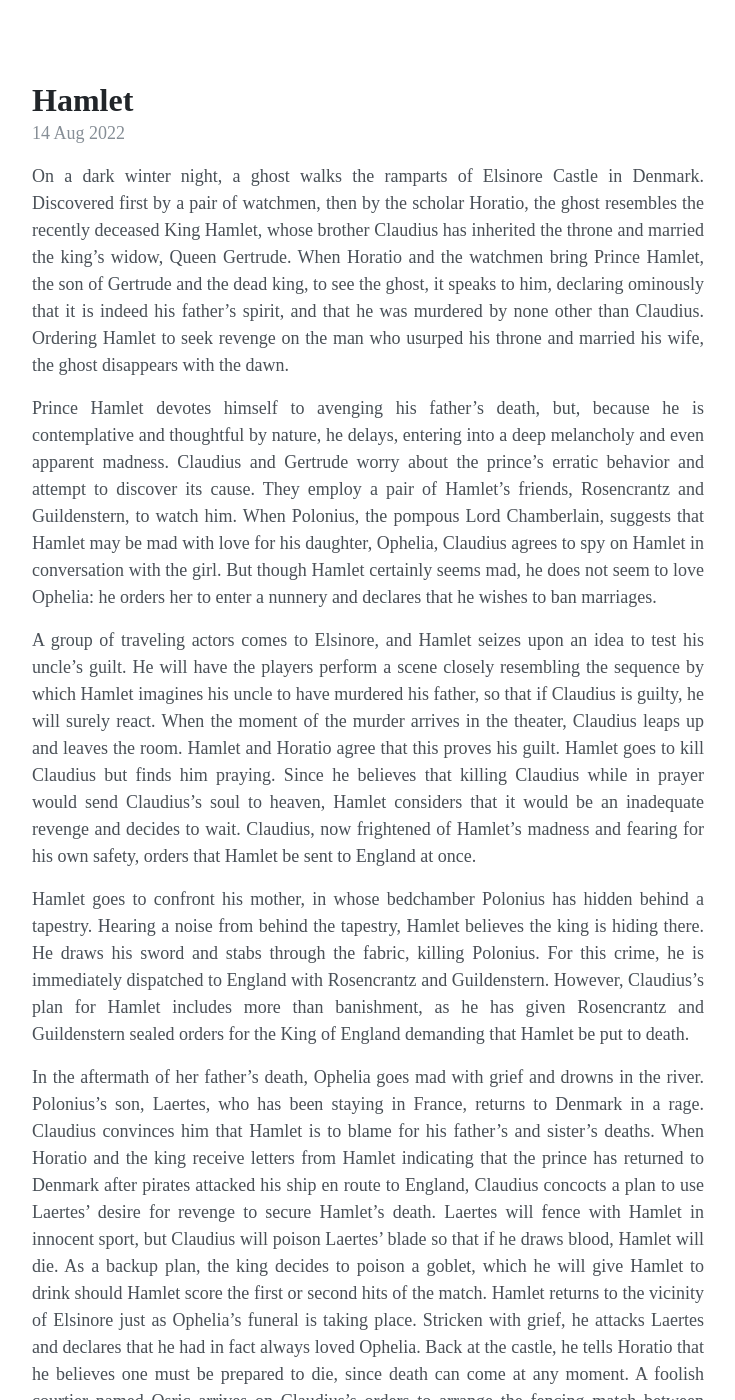
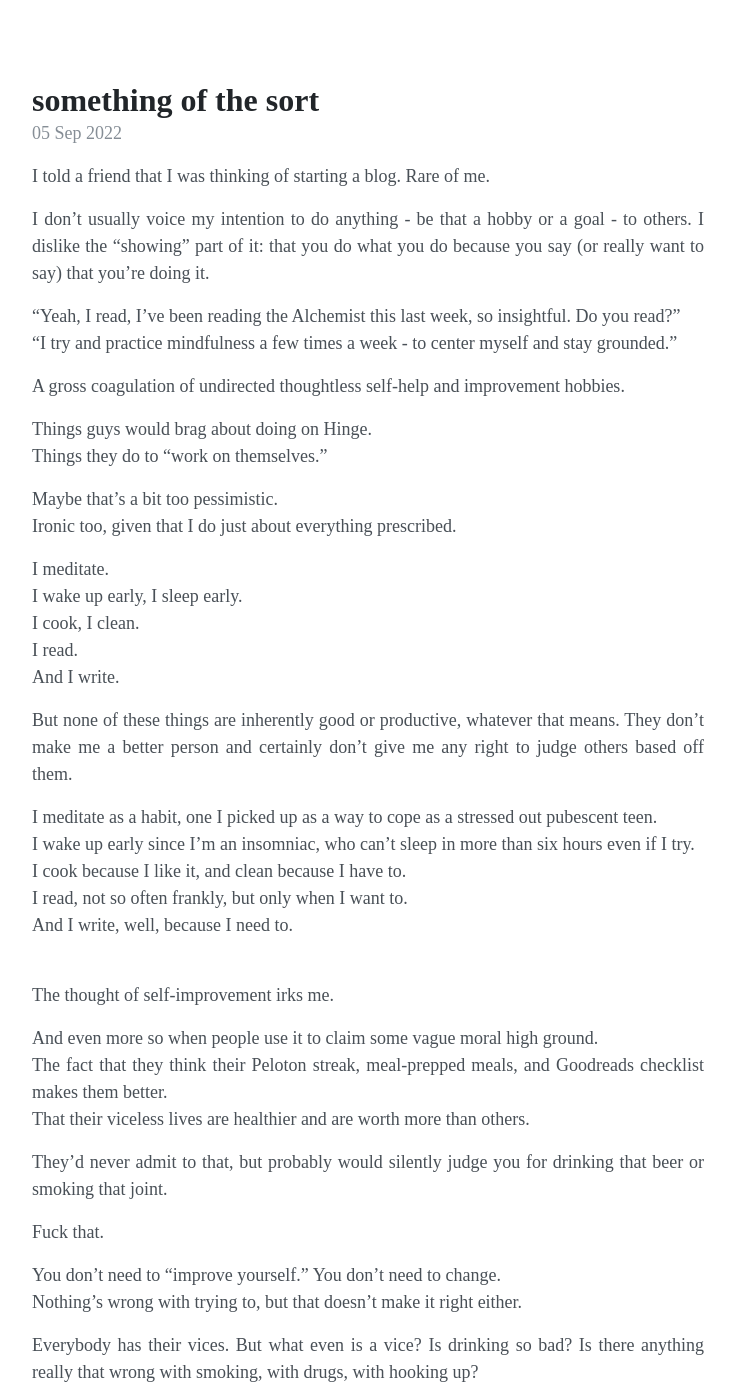
Before and after one commit to pybae/pybae.github.io, a Jekyll site: the page built from index.html, in a window 1280 px wide and 1400 px high. Shown: the whole window, without its empty margins (272-1007 px from the left). Built offline with Jekyll 4.4.1, drawn with Linux system fonts in a browser that asks for light colours; some web fonts are replaced; the list of posts is cut into pages by our own code; some of the changed text lies outside the part shown.

Commit message:
some wip

```diff
--- a/_config.yml
+++ b/_config.yml
@@ -1,5 +1,5 @@
 # Setup
-title: Type
+title: of the sort
 # tagline: #remove page tile so it's useless
 # url: "https://typesetting.vercel.app"
 paginate: 1
@@ -32,11 +32,5 @@ sass:
 # Replace this value and uncomment to enable Google Analytics tracking
 # ga_analytics: UA-000000-0
 
-# Specify the author for blog posts
-author:
-  name: author
-  url:  https://example.com
-  email: example@mail.com
-
 # Custom vars
 version: 3.0.0
--- a/_posts/2022-08-14-hamlet.md
+++ /dev/null
@@ -1,18 +0,0 @@
----
-layout: post
-title: Hamlet
----
-
-On a dark winter night, a ghost walks the ramparts of Elsinore Castle in Denmark. Discovered first by a pair of watchmen, then by the scholar Horatio, the ghost resembles the recently deceased King Hamlet, whose brother Claudius has inherited the throne and married the king’s widow, Queen Gertrude. When Horatio and the watchmen bring Prince Hamlet, the son of Gertrude and the dead king, to see the ghost, it speaks to him, declaring ominously that it is indeed his father’s spirit, and that he was murdered by none other than Claudius. Ordering Hamlet to seek revenge on the man who usurped his throne and married his wife, the ghost disappears with the dawn.
-
-Prince Hamlet devotes himself to avenging his father’s death, but, because he is contemplative and thoughtful by nature, he delays, entering into a deep melancholy and even apparent madness. Claudius and Gertrude worry about the prince’s erratic behavior and attempt to discover its cause. They employ a pair of Hamlet’s friends, Rosencrantz and Guildenstern, to watch him. When Polonius, the pompous Lord Chamberlain, suggests that Hamlet may be mad with love for his daughter, Ophelia, Claudius agrees to spy on Hamlet in conversation with the girl. But though Hamlet certainly seems mad, he does not seem to love Ophelia: he orders her to enter a nunnery and declares that he wishes to ban marriages.
-
-A group of traveling actors comes to Elsinore, and Hamlet seizes upon an idea to test his uncle’s guilt. He will have the players perform a scene closely resembling the sequence by which Hamlet imagines his uncle to have murdered his father, so that if Claudius is guilty, he will surely react. When the moment of the murder arrives in the theater, Claudius leaps up and leaves the room. Hamlet and Horatio agree that this proves his guilt. Hamlet goes to kill Claudius but finds him praying. Since he believes that killing Claudius while in prayer would send Claudius’s soul to heaven, Hamlet considers that it would be an inadequate revenge and decides to wait. Claudius, now frightened of Hamlet’s madness and fearing for his own safety, orders that Hamlet be sent to England at once.
-
-Hamlet goes to confront his mother, in whose bedchamber Polonius has hidden behind a tapestry. Hearing a noise from behind the tapestry, Hamlet believes the king is hiding there. He draws his sword and stabs through the fabric, killing Polonius. For this crime, he is immediately dispatched to England with Rosencrantz and Guildenstern. However, Claudius’s plan for Hamlet includes more than banishment, as he has given Rosencrantz and Guildenstern sealed orders for the King of England demanding that Hamlet be put to death.
-
-In the aftermath of her father’s death, Ophelia goes mad with grief and drowns in the river. Polonius’s son, Laertes, who has been staying in France, returns to Denmark in a rage. Claudius convinces him that Hamlet is to blame for his father’s and sister’s deaths. When Horatio and the king receive letters from Hamlet indicating that the prince has returned to Denmark after pirates attacked his ship en route to England, Claudius concocts a plan to use Laertes’ desire for revenge to secure Hamlet’s death. Laertes will fence with Hamlet in innocent sport, but Claudius will poison Laertes’ blade so that if he draws blood, Hamlet will die. As a backup plan, the king decides to poison a goblet, which he will give Hamlet to drink should Hamlet score the first or second hits of the match. Hamlet returns to the vicinity of Elsinore just as Ophelia’s funeral is taking place. Stricken with grief, he attacks Laertes and declares that he had in fact always loved Ophelia. Back at the castle, he tells Horatio that he believes one must be prepared to die, since death can come at any moment. A foolish courtier named Osric arrives on Claudius’s orders to arrange the fencing match between Hamlet and Laertes.
-
-The sword-fighting begins. Hamlet scores the first hit, but declines to drink from the king’s proffered goblet. Instead, Gertrude takes a drink from it and is swiftly killed by the poison. Laertes succeeds in wounding Hamlet, though Hamlet does not die of the poison immediately. First, Laertes is cut by his own sword’s blade, and, after revealing to Hamlet that Claudius is responsible for the queen’s death, he dies from the blade’s poison. Hamlet then stabs Claudius through with the poisoned sword and forces him to drink down the rest of the poisoned wine. Claudius dies, and Hamlet dies immediately after achieving his revenge.
-
-At this moment, a Norwegian prince named Fortinbras, who has led an army to Denmark and attacked Poland earlier in the play, enters with ambassadors from England, who report that Rosencrantz and Guildenstern are dead. Fortinbras is stunned by the gruesome sight of the entire royal family lying sprawled on the floor dead. He moves to take power of the kingdom. Horatio, fulfilling Hamlet’s last request, tells him Hamlet’s tragic story. Fortinbras orders that Hamlet be carried away in a manner befitting a fallen soldier.
--- /dev/null
+++ b/_posts/2022-09-05-something-of-the-sort.md
@@ -0,0 +1,66 @@
+---
+layout: post
+title: something of the sort
+---
+
+I told a friend that I was thinking of starting a blog. Rare of me.
+
+I don’t usually voice my intention to do anything - be that a hobby or a goal - to others. I dislike the “showing” part of it: that you do what you do because you say (or really want to say) that you’re doing it.
+
+
+“Yeah, I read, I’ve been reading the Alchemist this last week, so insightful. Do you read?” \
+“I try and practice mindfulness a few times a week - to center myself and stay grounded.”
+
+
+A gross coagulation of undirected thoughtless self-help and improvement hobbies.
+
+Things guys would brag about doing on Hinge. \
+Things they do to “work on themselves.”
+
+Maybe that’s a bit too pessimistic. \
+Ironic too, given that I do just about everything prescribed.
+
+I meditate. \
+I wake up early, I sleep early. \
+I cook, I clean. \
+I read. \
+And I write.
+
+But none of these things are inherently good or productive, whatever that means. They don’t make me a better person and certainly don’t give me any right to judge others based off them.
+
+I meditate as a habit, one I picked up as a way to cope as a stressed out pubescent teen. \
+I wake up early since I’m an insomniac, who can’t sleep in more than six hours even if I try. \
+I cook because I like it, and clean because I have to. \
+I read, not so often frankly, but only when I want to. \
+And I write, well, because I need to.
+
+<br>
+The thought of self-improvement irks me.
+
+And even more so when people use it to claim some vague moral high ground. \
+The fact that they think their Peloton streak, meal-prepped meals, and Goodreads checklist makes them better. \
+That their viceless lives are healthier and are worth more than others.
+
+They’d never admit to that, but probably would silently judge you for drinking that beer or smoking that joint.
+
+Fuck that.
+
+You don’t need to “improve yourself.” You don’t need to change. \
+Nothing’s wrong with trying to, but that doesn’t make it right either.
+
+Everybody has their vices. But what even is a vice?
+Is drinking so bad? Is there anything really that wrong with smoking, with drugs, with hooking up?
+
+There isn’t. \
+There is no unilateral good and there is no unilateral bad. \
+It’s all up to you, and there should be no societal pressure, no imposition on that.
+
+<br>
+
+I got off-topic.
+
+But that’s probably what this blog, if it exists, is. \
+A collection of thoughts, unfiltered opinions, stories and past experiences. \
+Disorganized, sporadic, poorly written and a little incoherent, but unashamedly honest.
+
+Something of the sort.
--- a/_sass/_fonts.scss
+++ b/_sass/_fonts.scss
@@ -19,18 +19,6 @@
     font-display: swap;
     src: url(https://fonts.gstatic.com/s/firacode/v10/uU9eCBsR6Z2vfE9aq3bL0fxyUs4tcw4W_D1sJVD7Ng.woff2) format('woff2');
     unicode-range: U+0000-00FF, U+0131, U+0152-0153, U+02BB-02BC, U+02C6, U+02DA, U+02DC, U+2000-206F, U+2074, U+20AC, U+2122, U+2191, U+2193, U+2212, U+2215, U+FEFF, U+FFFD;
-}
-
-@font-face {
-  font-family: "Source Han Serif CN";
-  src: local('Source Han Serif SC'), local('Source Han Serif CN'), url(/assets/fonts/SourceHanSerifCN-Regular.otf);
-  font-display: swap;
-}
-
-@font-face {
-  font-family: "Source Han Sans CN";
-  src: local('Source Han Sans SC'), local('Source Han Sans CN'), url(/assets/fonts/SourceHanSansCN-Regular.otf);
-  font-display: swap;
 }
 
 @font-face{
```
Also changed, not shown: assets/README_cn.png (deleted), assets/README_en.png (deleted), assets/apple-touch-icon-precomposed.png (deleted).
